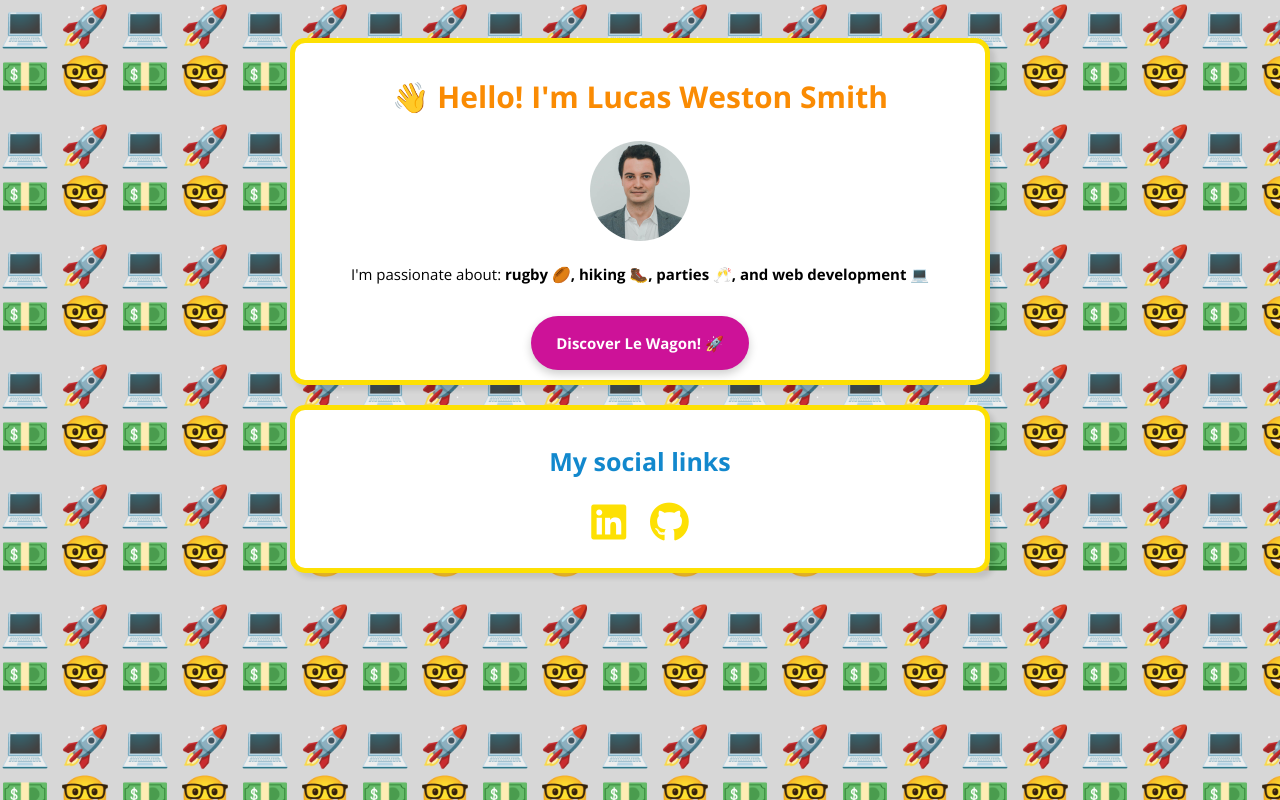
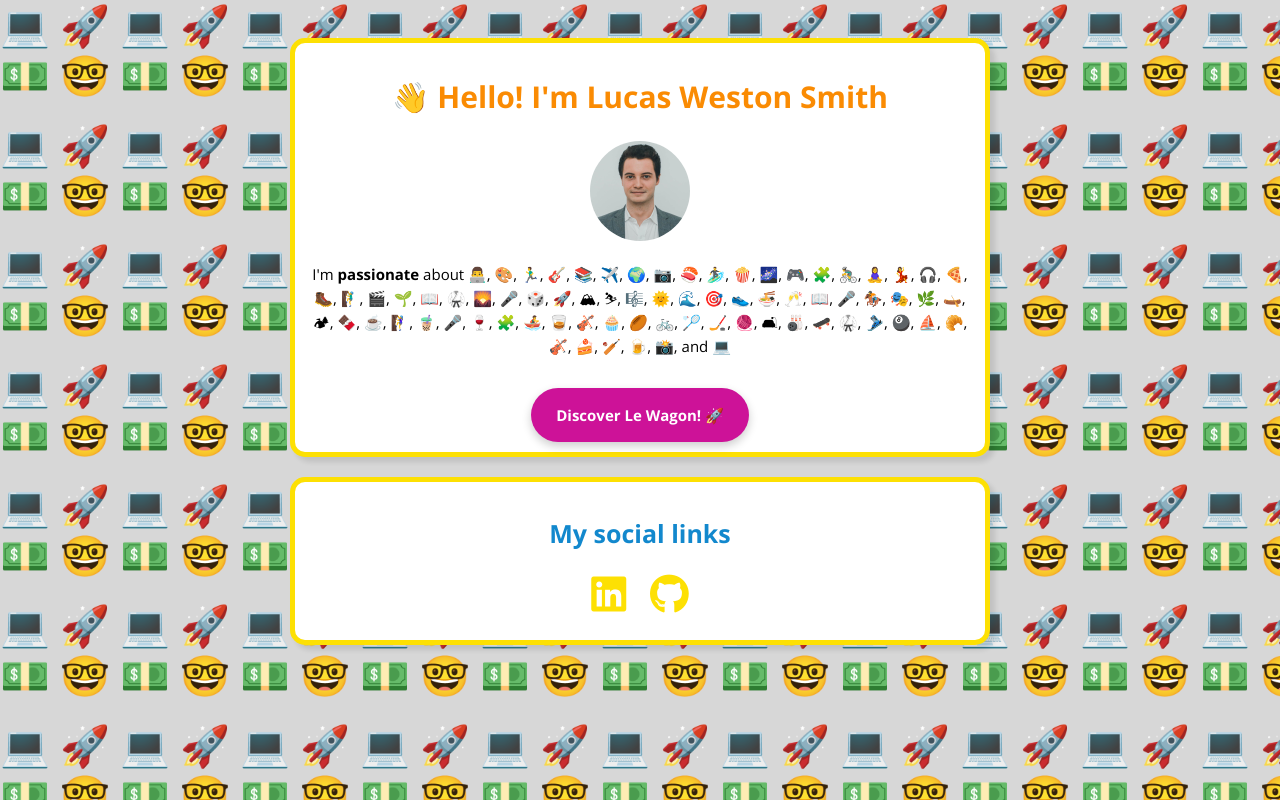
Before and after one commit to lucas-westonsmith/profile, a plain HTML site: page index.html in a window 1280 px wide. Drawn offline with nearby package versions, Linux system fonts and the light colour scheme.

Commit message:
my profile page

```diff
--- a/index.html
+++ b/index.html
@@ -16,7 +16,7 @@
       <div class="card-white">
         <h1>👋 Hello! I'm Lucas Weston Smith</h1>
         <img src="images/photo_linkedin.jpg" alt="Lucas Weston Smith's profile picture", width="100" class="img-circle">
-        <p> I'm passionate about: <strong>rugby 🏉, hiking 🥾, parties 🥂, and web development 💻</p>
+        <p> I'm <strong>passionate</strong> about 👨‍💻, 🎨, 🏃‍♂️, 🎸, 📚, ✈️, 🌍, 📷, 🍣, 🏄‍♂️, 🍿, 🌌, 🎮, 🧩, 🚴‍♂️, 🧘‍♀️, 💃, 🎧, 🍕, 🥾, 🧗‍♂️, 🎬, 🌱, 📖, 🥋, 🌄, 🎤, 🎲, 🚀, 🏔, ⛷, 🎼, 🌞, 🌊, 🎯, 👟, 🍜, 🥂, 📖, 🎤, 🏇, 🎭, 🌿, 🛶, 🏕, 🍫, ☕️, 🧗‍♀️, 🧋, 🎤, 🍷, 🧩, 🚣‍♂️, 🥃, 🎻, 🧁, 🏉, 🚲, 🏸, 🏒, 🧶, 🛋, 🎳, 🛹, 🥋, 🎿, 🎱, ⛵️, 🥐, 🎻, 🍰, 🏏, 🍺, 📸, and 💻</p>
         <a href="https://www.lewagon.com/fr" target="_blank" id="btn-pink">
           Discover Le Wagon! 🚀
         </a>
```
